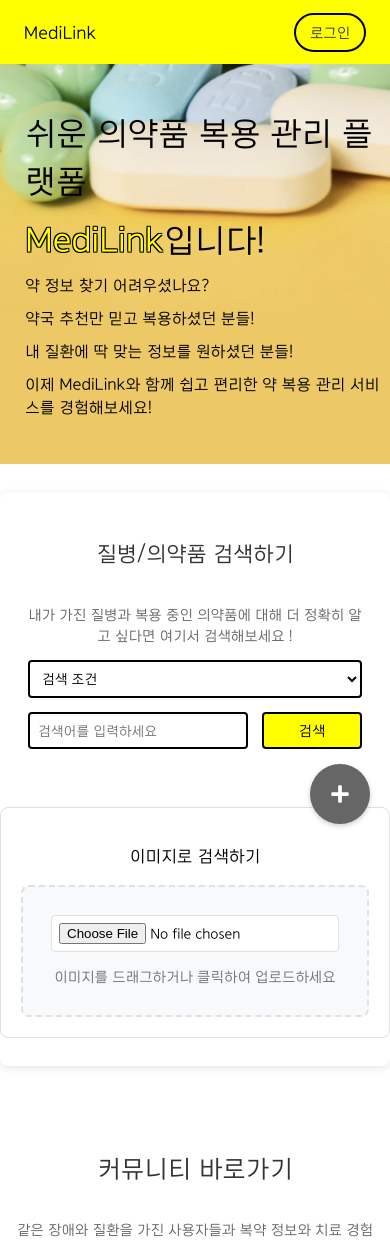
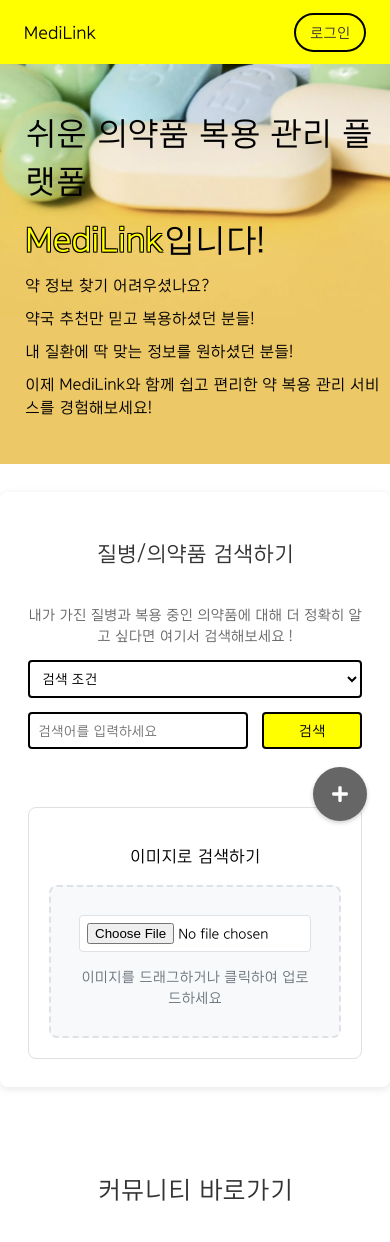
Before and after one commit to davJ-star/hanwha-ieum-seongwook, a React (Vite) app in the folder frontend/my-react-app/: page / in a window 390 px wide. Shown: the top 1242 px of the page. Built offline with nearby package versions, Linux system fonts and the light colour scheme.

Commit message:
플로팅 버튼(모바일), 이미지 버튼 수정

```diff
--- a/frontend/my-react-app/src/components/Layout/FloatingButton.css
+++ b/frontend/my-react-app/src/components/Layout/FloatingButton.css
@@ -21,6 +21,7 @@
     position: absolute;
     bottom: 165px;
     right: 16px;
+    pointer-events: auto;
   }
 
   /* 기능성 버튼 컨테이너 */
@@ -30,7 +31,8 @@
     gap: 16px;
     position: absolute;
     bottom: 70px;
-    right: 0;
+    right: 16px;
+    pointer-events: auto;
   }
   .floating-button span {
     margin-right: 8px;
@@ -48,3 +50,22 @@
     background-color: #FF0000 !important;
     color: #FFFFFF !important;
   }
+
+/* 모바일 화면 대응 */
+@media screen and (max-width: 768px) {
+  .zoom-controls {
+    bottom: 140px;
+    right: 12px;
+    gap: 12px;
+  }
+
+  .fab-options {
+    bottom: 60px;
+    right: 12px;
+    gap: 12px;
+  }
+
+  .floating-button {
+    transform: scale(0.9);
+  }
+}
--- a/frontend/my-react-app/src/styles/pages/App.css
+++ b/frontend/my-react-app/src/styles/pages/App.css
@@ -170,17 +170,27 @@
 .image-search-container {
   margin-top: 20px;
   padding: 20px;
-  border: 1px solid #000000; /* 버튼 테두리 색 변경 */
+  border: 1px solid #000000;
   border-radius: 8px;
+  width: 100%;
+  max-width: 100%;
+  box-sizing: border-box;
 }
 
 .image-upload-box {
-  border: 2px dashed #ccc; /* 버튼 테두리 색 변경 */
+  border: 2px dashed #ccc;
   padding: 20px;
   text-align: center;
   border-radius: 4px;
   cursor: pointer;
   margin-top: 10px;
+  width: 100%;
+  box-sizing: border-box;
+}
+
+.image-upload-box input[type="file"] {
+  max-width: 100%;
+  box-sizing: border-box;
 }
 
 .image-upload-box:hover {
```
